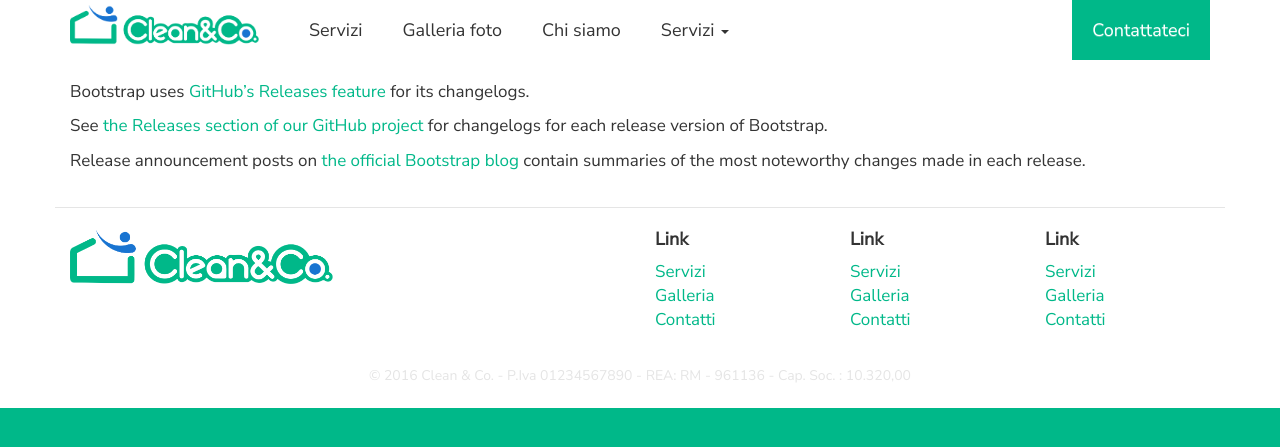
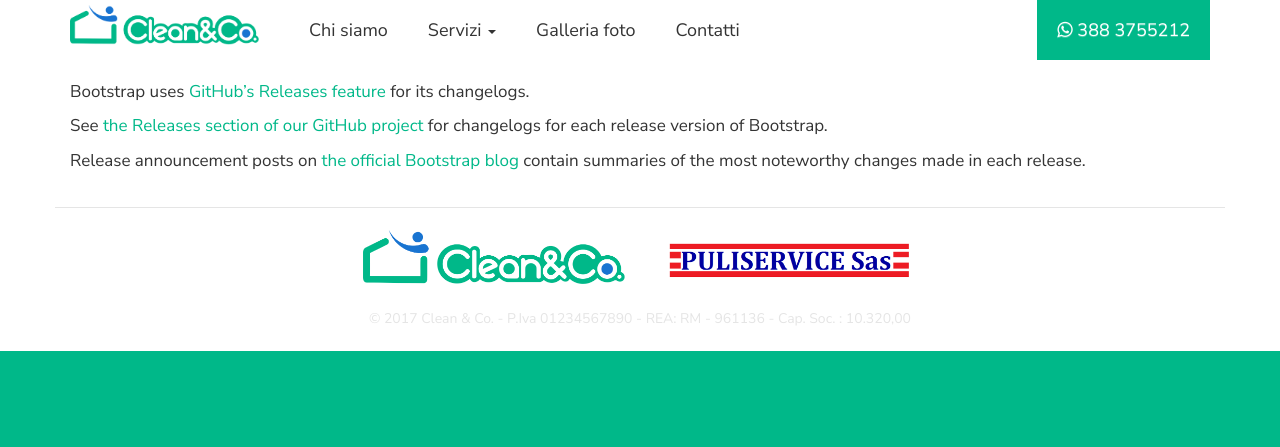
Before and after one commit to indifferentalex/puliandco, a Jekyll site: the page built from bower_components/bootstrap/CHANGELOG.md, in a window 1280 px wide. Shown: the top 447 px of the page. Built offline with Jekyll 4.4.1, drawn with Linux system fonts in a browser that asks for light colours; nearby versions of some CDN libraries; our own code applies the rules of GitHub Pages for plain Markdown files.

Commit message:
Casa di michele

```diff
--- a/_includes/footer.html
+++ b/_includes/footer.html
@@ -1,34 +1,43 @@
 <div class="row links">
 	<div class="col-md-3">
+		<!-- <img src="{{ site.baseurl }}/assets/images/clean_and_co_logo.png"/> -->
+	</div>
+	<div class="col-md-3">
 		<img src="{{ site.baseurl }}/assets/images/clean_and_co_logo.png"/>
+	</div>
+	<div class="col-md-3">
+		<img src="{{ site.baseurl }}/assets/images/puliservice_sas.png"/>
+	</div>
+	<div class="col-md-3">
+		<!-- <img src="{{ site.baseurl }}/assets/images/clean_and_co_logo.png"/> -->
 	</div><!--
-	--><div class="col-md-3"></div><!--
-	--><div class="col-md-2">
+<!--	~~><div class="col-md-3"></div><!~~
+	~~><div class="col-md-2">
 		<h4>Link</h4>
 		<ul>
 			<li><a href="#">Servizi</a></li>
 			<li><a href="#">Galleria</a></li>
 			<li><a href="#">Contatti</a></li>
 		</ul>
-	</div><!--
-	--><div class="col-md-2">
+	</div><!~~
+	~~><div class="col-md-2">
 		<h4>Link</h4>
 		<ul>
 			<li><a href="#">Servizi</a></li>
 			<li><a href="#">Galleria</a></li>
 			<li><a href="#">Contatti</a></li>
 		</ul>
-	</div><!--
-	--><div class="col-md-2">
+	</div><!~~
+	~~><div class="col-md-2">
 		<h4>Link</h4>
 		<ul>
 			<li><a href="#">Servizi</a></li>
 			<li><a href="#">Galleria</a></li>
 			<li><a href="#">Contatti</a></li>
 		</ul>
-	</div>
+	</div>-->
 </div>
 
 <div class="row legal-info">
-	<p>© 2016 Clean & Co. - P.Iva 01234567890 - REA: RM - 961136 - Cap. Soc. : 10.320,00</p>
+	<p>© 20{{ site.time | date: '%y' }} Clean & Co. - P.Iva 01234567890 - REA: RM - 961136 - Cap. Soc. : 10.320,00</p>
 </div>
--- a/_includes/header.html
+++ b/_includes/header.html
@@ -8,30 +8,32 @@
         <span class="icon-bar"></span>
         <span class="icon-bar"></span>
       </button>
-      <a class="navbar-brand" href="#"><img src="{{ site.baseurl }}/assets/images/clean_and_co_logo.png"/></a>
+      <a class="navbar-brand" href="/"><img src="{{ site.baseurl }}/assets/images/clean_and_co_logo.png"/></a>
     </div>
 
     <!-- Collect the nav links, forms, and other content for toggling -->
     <div class="collapse navbar-collapse" id="bs-example-navbar-collapse-1">
       <ul class="nav navbar-nav">
-        <li><a href="#">Servizi</a></li>
-        <li><a href="#">Galleria foto</a></li>
         <li><a href="#">Chi siamo</a></li>
         <li class="dropdown">
-          <a href="#" class="dropdown-toggle" data-toggle="dropdown" role="button" aria-haspopup="true" aria-expanded="false">Servizi <span class="caret"></span></a>
+          <a href="servizi.html" class="dropdown-toggle" data-toggle="dropdown" role="button" aria-haspopup="true" aria-expanded="false">Servizi <span class="caret"></span></a>
           <ul class="dropdown-menu">
-            <li><a href="#">Action</a></li>
-            <li><a href="#">Another action</a></li>
-            <li><a href="#">Something else here</a></li>
-            <li role="separator" class="divider"></li>
-            <li><a href="#">Separated link</a></li>
-            <li role="separator" class="divider"></li>
-            <li><a href="#">One more separated link</a></li>
+            <li><a class="disabled" href="#">Pulizia ufficio</a></li>
+            <li><a class="disabled" href="#">Pulizia condomini</a></li>
+            <li><a href="servizi.html">Lavaggio panelli solari e fotovoltaici</a></li>
+            <li><a href="servizi.html">Lavaggio vetrate</a></li>
+            <li><a href="servizi.html">Pulizie post cantiere</a></li>
+            <li><a href="servizi.html">Lavaggio tappetti e moquettes</a></li>
+            <li><a href="servizi.html#trattamento_superifici">Trattamenti superifici</a></li>
+            <li><a href="servizi.html">Microlevigatura marmo</a></li>
+            <!-- <li role="separator" class="divider"></li> -->
           </ul>
         </li>
+        <li><a href="#">Galleria foto</a></li>
+        <li><a href="/contatti">Contatti</a></li>
       </ul>
       <ul class="nav navbar-nav navbar-right">
-        <li><a class="contact-button" href="#contact-form">Contattateci</a></li>
+        <li><a class="contact-button" href="/contatti.html"><i class="fa fa-whatsapp" aria-hidden="true"></i> 388 3755212</a></li>
       </ul>
     </div><!-- /.navbar-collapse -->
   </div><!-- /.container-fluid -->
--- a/index.html
+++ b/index.html
@@ -123,9 +123,9 @@ layout: default
 		</div>
 	</div><!--
 	--><div class="col-md-7 col-md-pull-5 vcenter">
-		<h2><span class="clean-green">UN ALTRO TITOLO</span></h2>
-		<p>Lorem ipsum dolor sit amet, consectetur adipiscing elit. Etiam vitae elit leo. Sed tempus hendrerit cursus. Vivamus a lorem tincidunt, ultrices est non, rhoncus quam. Nam cursus nunc vel elit condimentum ullamcorper at et justo. Sed tincidunt leo augue, quis pulvinar elit suscipit eget. Praesent porttitor tellus a molestie sodales.</p>
-		<a class="continuation-link" href="#">Link a quello di cui si parla <i class="fa fa-arrow-right" aria-hidden="true"></i></a>
+		<h2><span class="clean-green">Lavaggio panelli solari e fotovoltaici</span></h2>
+		<!-- <p>Lorem ipsum dolor sit amet, consectetur adipiscing elit. Etiam vitae elit leo. Sed tempus hendrerit cursus. Vivamus a lorem tincidunt, ultrices est non, rhoncus quam. Nam cursus nunc vel elit condimentum ullamcorper at et justo. Sed tincidunt leo augue, quis pulvinar elit suscipit eget. Praesent porttitor tellus a molestie sodales.</p> -->
+		<!-- <a class="continuation-link" href="#">Link a quello di cui si parla <i class="fa fa-arrow-right" aria-hidden="true"></i></a> -->
 	</div>
 </div>
 </div>
```
Also changed, not shown: contatti.html (added, +57 -0 lines), servizi.html (added, +86 -0 lines), assets/images/puliservice_sas.png (added), 2 other files.
